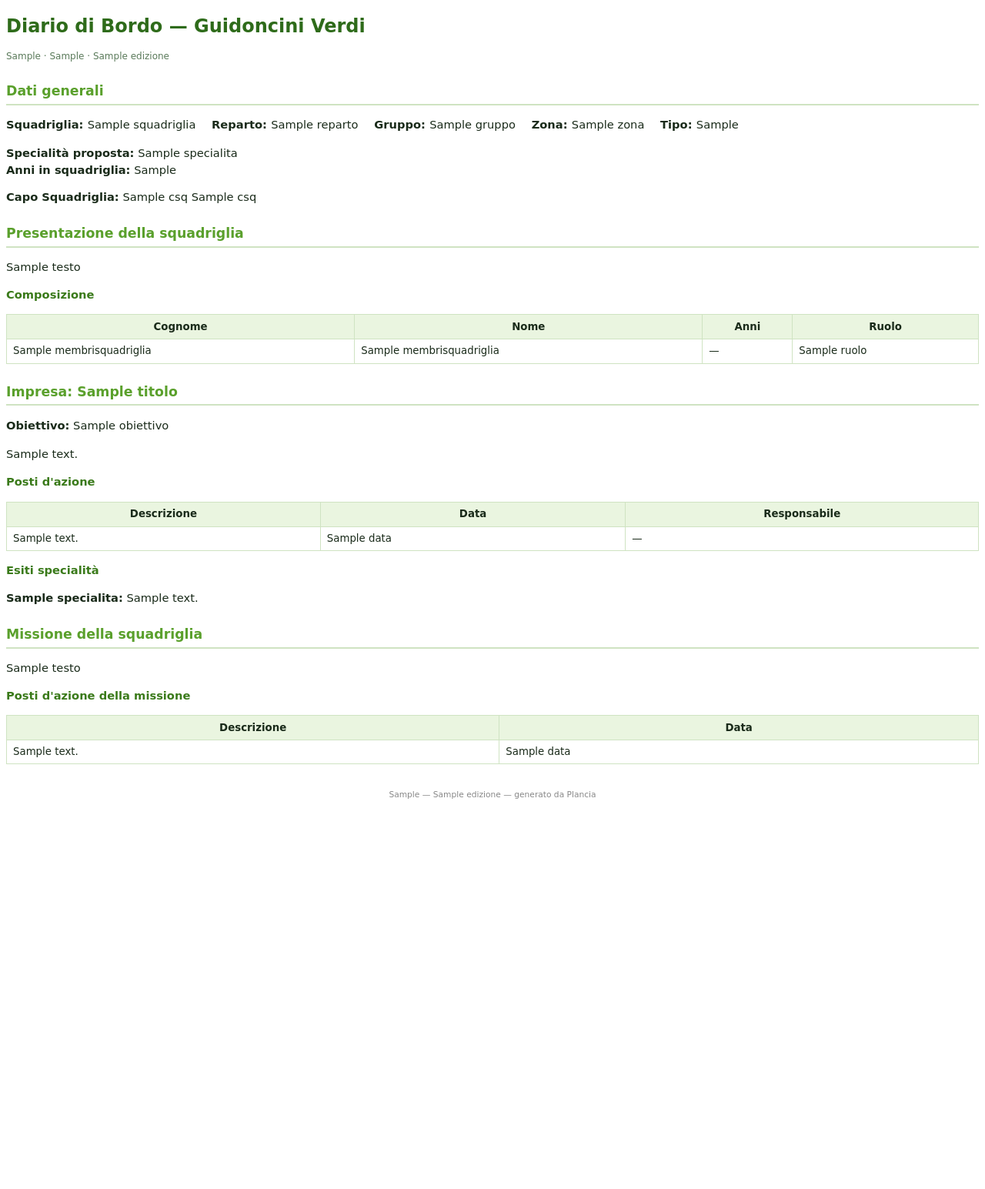
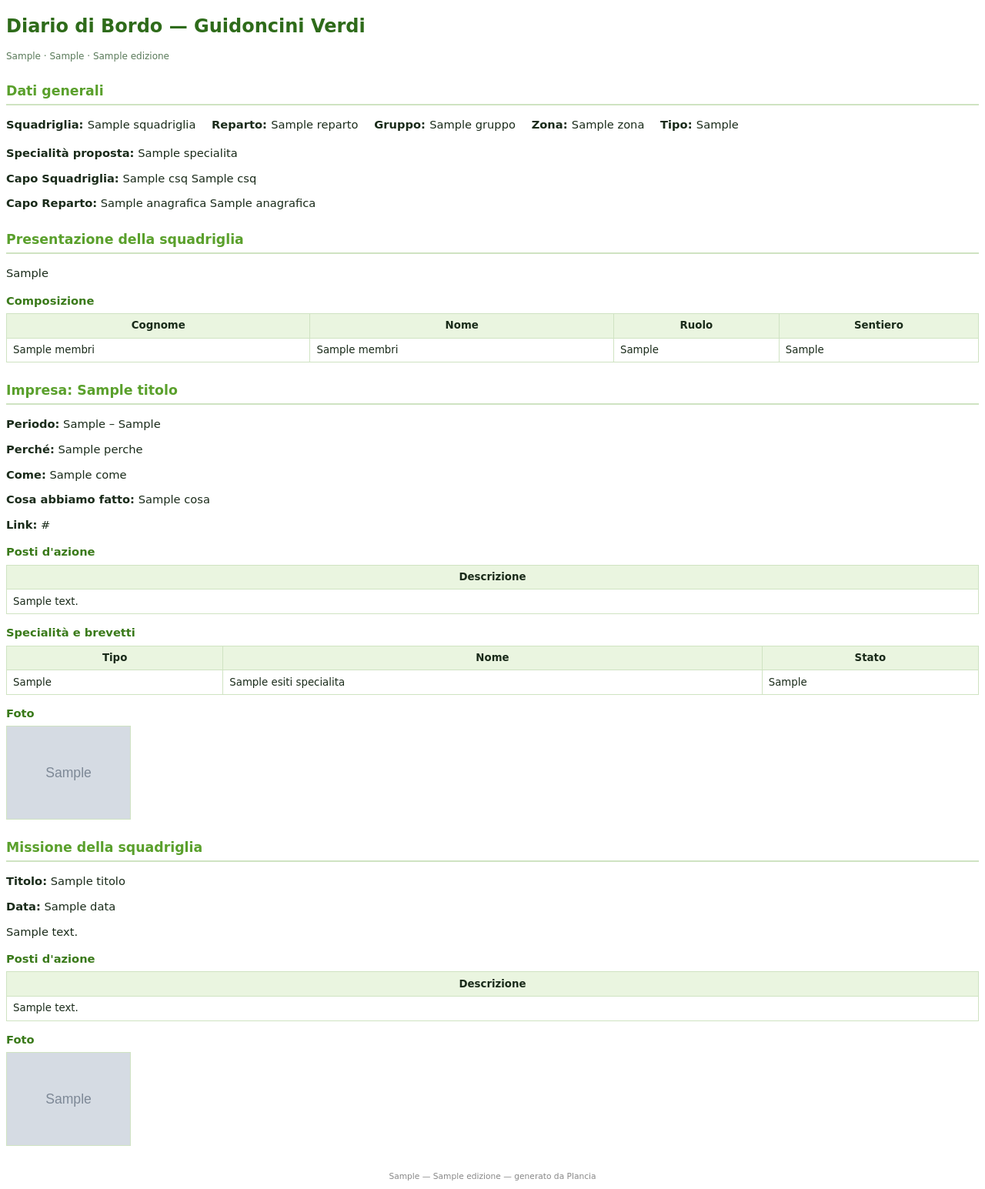
Before and after one commit to AGESCI-Campania/plancia, a Django app: template templates/exports/diario.html in a window 1280 px wide. Shown: the whole page at 77% size. Before the commit the page ends 1038 px from the top, so only its background shows below. Run offline with Django 5.2, Linux system fonts and the light colour scheme; the template is opened without the code that fills it: most values are stand-ins (such as "Sample title", 1, 10 or a date in 2020); grey boxes marked "Sample" are stand-in pictures.

Commit message:
Fix: template PDF diario con nomi campo corretti + foto da Drive
- Corregge tutti i nomi di campo obsoleti nel template:
  presentazione.testo → cosa_sappiamo_fare, membrisquadriglia → membri,
  impresa.obiettivo/descrizione → perche/come/cosa,
  esito.specialita/descrizione → nome/stato/tipo,
  missione.testo → descrizione_svolgimento,
  missione.posti_azione_missione → posti_azione
- Aggiunge griglia foto nel PDF: le immagini allegate a ciascuna impresa
  e alla missione vengono scaricate da Drive come data URI base64
  (max 12 per modulo) e incorporate nel PDF
- Rimuove variabile bold inutilizzata in genera_excel_edizione

Co-Authored-By: Claude Sonnet 4.6 <noreply@anthropic.com>

```diff
--- a/templates/exports/diario.html
+++ b/templates/exports/diario.html
@@ -7,18 +7,21 @@
   <title>Diario di Bordo — {{ diario.squadriglia }}</title>
   <style>
     @page { size: A4; margin: 1.8cm; }
-    body { font-family: "DejaVu Sans", sans-serif; color: #1a2b1a; font-size: 11pt; line-height:1.5; }
+    body { font-family: "DejaVu Sans", sans-serif; color: #1a2b1a; font-size: 11pt; line-height: 1.5; }
     h1 { color: #2E6B1A; font-size: 18pt; margin-bottom: 4pt; }
     h2 { color: #5AA02C; font-size: 13pt; border-bottom: 1.5pt solid #cfe3c2; padding-bottom: 2pt; margin-top: 18pt; }
-    h3 { color: #3a7a1a; font-size: 11pt; margin-top: 10pt; }
-    .meta { color: #5a7a5a; font-size: 9pt; margin-bottom: 12pt; }
+    h3 { color: #3a7a1a; font-size: 11pt; margin-top: 10pt; margin-bottom: 4pt; }
+    .meta  { color: #5a7a5a; font-size: 9pt; margin-bottom: 12pt; }
     .label { font-weight: bold; }
-    .sezione { margin-bottom: 10pt; }
+    .sezione { margin-bottom: 8pt; }
     dl.inline dt { display: inline; font-weight: bold; }
     dl.inline dd { display: inline; margin-left: 4pt; margin-right: 12pt; }
-    table.impresa { width: 100%; border-collapse: collapse; margin-top: 6pt; }
-    table.impresa th, table.impresa td { border: 0.5pt solid #cfe3c2; padding: 4pt 6pt; font-size: 10pt; }
-    table.impresa th { background: #eaf5e0; }
+    table.griglia { width: 100%; border-collapse: collapse; margin-top: 4pt; font-size: 10pt; }
+    table.griglia th, table.griglia td { border: 0.5pt solid #cfe3c2; padding: 4pt 6pt; }
+    table.griglia th { background: #eaf5e0; font-weight: bold; }
+    .badge-conquistata   { color: #155724; }
+    .badge-in_cammino    { color: #856404; }
+    .badge-non_conquistata { color: #842029; }
     .page-break { page-break-before: always; }
     .footer { margin-top: 24pt; font-size: 8pt; color: #888; text-align: center; }
   </style>
@@ -31,89 +34,144 @@
   · {{ diario.edizione }}
 </p>
 
-<!-- Intestazione -->
+{# ── Dati generali ─────────────────────────────────────────────────────────── #}
 <h2>Dati generali</h2>
 <dl class="inline">
-  <dt>Squadriglia:</dt><dd>{{ diario.squadriglia }}</dd>
-  <dt>Reparto:</dt><dd>{{ diario.squadriglia.reparto }}</dd>
-  <dt>Gruppo:</dt><dd>{{ diario.squadriglia.reparto.gruppo }}</dd>
-  <dt>Zona:</dt><dd>{{ diario.squadriglia.reparto.gruppo.zona }}</dd>
+  <dt>Squadriglia:</dt><dd>{{ diario.squadriglia.nome }}</dd>
+  <dt>Reparto:</dt><dd>{{ diario.squadriglia.reparto.nome }}</dd>
+  <dt>Gruppo:</dt><dd>{{ diario.squadriglia.reparto.gruppo.nome }}</dd>
+  <dt>Zona:</dt><dd>{{ diario.squadriglia.reparto.gruppo.zona.nome }}</dd>
   <dt>Tipo:</dt><dd>{{ diario.get_tipo_display }}</dd>
 </dl>
 {% if anagrafica %}
-<div class="sezione">
-  <span class="label">Specialità proposta:</span> {{ anagrafica.specialita|default:"—" }}<br>
-  {% if anagrafica.anni_squadriglia %}<span class="label">Anni in squadriglia:</span> {{ anagrafica.anni_squadriglia }}{% endif %}
+<div class="sezione" style="margin-top:6pt">
+  <span class="label">Specialità proposta:</span> {{ anagrafica.specialita|default:"—" }}
 </div>
 {% endif %}
 {% if diario.csq %}
   <div class="sezione"><span class="label">Capo Squadriglia:</span> {{ diario.csq.cognome }} {{ diario.csq.nome }}</div>
 {% endif %}
+{% if anagrafica and anagrafica.crp_nome %}
+  <div class="sezione"><span class="label">Capo Reparto:</span> {{ anagrafica.crp_cognome }} {{ anagrafica.crp_nome }}</div>
+{% endif %}
 
-<!-- Presentazione squadriglia -->
+{# ── Presentazione ─────────────────────────────────────────────────────────── #}
 {% if presentazione %}
 <h2>Presentazione della squadriglia</h2>
-<div class="sezione">{{ presentazione.testo|linebreaksbr }}</div>
-{% if presentazione.membrisquadriglia.all %}
+{% if presentazione.cosa_sappiamo_fare %}
+  <div class="sezione">{{ presentazione.cosa_sappiamo_fare }}</div>
+{% endif %}
+{% if presentazione.membri.all %}
   <h3>Composizione</h3>
-  <table class="impresa">
-    <tr><th>Cognome</th><th>Nome</th><th>Anni</th><th>Ruolo</th></tr>
-    {% for m in presentazione.membrisquadriglia.all %}
+  <table class="griglia">
+    <tr><th>Cognome</th><th>Nome</th><th>Ruolo</th><th>Sentiero</th></tr>
+    {% for m in presentazione.membri.all %}
       <tr>
-        <td>{{ m.cognome }}</td><td>{{ m.nome }}</td>
-        <td>{{ m.anni_scout|default:"—" }}</td><td>{{ m.ruolo|default:"—" }}</td>
+        <td>{{ m.cognome }}</td>
+        <td>{{ m.nome }}</td>
+        <td>{{ m.get_ruolo_display|default:"—" }}</td>
+        <td>{{ m.get_sentiero_display|default:"—" }}</td>
       </tr>
     {% endfor %}
   </table>
 {% endif %}
 {% endif %}
 
-<!-- Imprese -->
+{# ── Imprese ───────────────────────────────────────────────────────────────── #}
 {% for impresa in imprese %}
   <div class="page-break"></div>
-  <h2>Impresa: {{ impresa.titolo }}</h2>
-  <div class="sezione">
-    {% if impresa.obiettivo %}<p><span class="label">Obiettivo:</span> {{ impresa.obiettivo }}</p>{% endif %}
-    {% if impresa.descrizione %}<p>{{ impresa.descrizione|linebreaksbr }}</p>{% endif %}
-  </div>
+  <h2>Impresa: {{ impresa.titolo|default:"(senza titolo)" }}</h2>
+
+  {% if impresa.data_inizio %}
+    <div class="sezione">
+      <span class="label">Periodo:</span>
+      {{ impresa.data_inizio }}{% if impresa.data_fine %} – {{ impresa.data_fine }}{% endif %}
+    </div>
+  {% endif %}
+
+  {% if impresa.perche %}
+    <div class="sezione"><span class="label">Perché:</span> {{ impresa.perche }}</div>
+  {% endif %}
+  {% if impresa.come %}
+    <div class="sezione"><span class="label">Come:</span> {{ impresa.come }}</div>
+  {% endif %}
+  {% if impresa.cosa %}
+    <div class="sezione"><span class="label">Cosa abbiamo fatto:</span> {{ impresa.cosa }}</div>
+  {% endif %}
+  {% if impresa.link_esterno %}
+    <div class="sezione"><span class="label">Link:</span> {{ impresa.link_esterno }}</div>
+  {% endif %}
 
   {% if impresa.posti_azione.all %}
     <h3>Posti d'azione</h3>
-    <table class="impresa">
-      <tr><th>Descrizione</th><th>Data</th><th>Responsabile</th></tr>
+    <table class="griglia">
+      <tr><th>Descrizione</th></tr>
       {% for pa in impresa.posti_azione.all %}
+        <tr><td>{{ pa.descrizione }}</td></tr>
+      {% endfor %}
+    </table>
+  {% endif %}
+
+  {% if impresa.esiti_specialita.all %}
+    <h3>Specialità e brevetti</h3>
+    <table class="griglia">
+      <tr><th>Tipo</th><th>Nome</th><th>Stato</th></tr>
+      {% for esito in impresa.esiti_specialita.all %}
         <tr>
-          <td>{{ pa.descrizione }}</td>
-          <td>{{ pa.data|default:"—" }}</td>
-          <td>{{ pa.responsabile|default:"—" }}</td>
+          <td>{{ esito.get_tipo_display }}</td>
+          <td>{{ esito.nome }}</td>
+          <td class="badge-{{ esito.stato }}">{{ esito.get_stato_display }}</td>
         </tr>
       {% endfor %}
     </table>
   {% endif %}
 
-  {% if impresa.esiti_specialita.all %}
-    <h3>Esiti specialità</h3>
-    {% for esito in impresa.esiti_specialita.all %}
-      <div class="sezione">
-        <span class="label">{{ esito.specialita }}:</span> {{ esito.descrizione }}
-      </div>
-    {% endfor %}
+  {% if impresa.pdf_foto %}
+    <h3>Foto</h3>
+    <div style="display:flex;flex-wrap:wrap;gap:6pt;margin-top:4pt">
+      {% for foto in impresa.pdf_foto %}
+        <img src="{{ foto.src }}"
+             style="width:120pt;height:90pt;object-fit:cover;border:0.5pt solid #cfe3c2"
+             alt="{{ foto.nome }}">
+      {% endfor %}
+    </div>
   {% endif %}
 {% endfor %}
 
-<!-- Missione (solo NUOVO) -->
+{# ── Missione ──────────────────────────────────────────────────────────────── #}
 {% if missione %}
   <div class="page-break"></div>
   <h2>Missione della squadriglia</h2>
-  <div class="sezione">{{ missione.testo|linebreaksbr }}</div>
-  {% if missione.posti_azione_missione.all %}
-    <h3>Posti d'azione della missione</h3>
-    <table class="impresa">
-      <tr><th>Descrizione</th><th>Data</th></tr>
-      {% for pa in missione.posti_azione_missione.all %}
-        <tr><td>{{ pa.descrizione }}</td><td>{{ pa.data|default:"—" }}</td></tr>
+
+  {% if missione.titolo %}
+    <div class="sezione"><span class="label">Titolo:</span> {{ missione.titolo }}</div>
+  {% endif %}
+  {% if missione.data %}
+    <div class="sezione"><span class="label">Data:</span> {{ missione.data }}</div>
+  {% endif %}
+  {% if missione.descrizione_svolgimento %}
+    <div class="sezione">{{ missione.descrizione_svolgimento }}</div>
+  {% endif %}
+
+  {% if missione.posti_azione.all %}
+    <h3>Posti d'azione</h3>
+    <table class="griglia">
+      <tr><th>Descrizione</th></tr>
+      {% for pa in missione.posti_azione.all %}
+        <tr><td>{{ pa.descrizione }}</td></tr>
       {% endfor %}
     </table>
+  {% endif %}
+
+  {% if missione_foto %}
+    <h3>Foto</h3>
+    <div style="display:flex;flex-wrap:wrap;gap:6pt;margin-top:4pt">
+      {% for foto in missione_foto %}
+        <img src="{{ foto.src }}"
+             style="width:120pt;height:90pt;object-fit:cover;border:0.5pt solid #cfe3c2"
+             alt="{{ foto.nome }}">
+      {% endfor %}
+    </div>
   {% endif %}
 {% endif %}
 
```
Also changed, not shown: apps/exports/service.py (+50 -6 lines).
